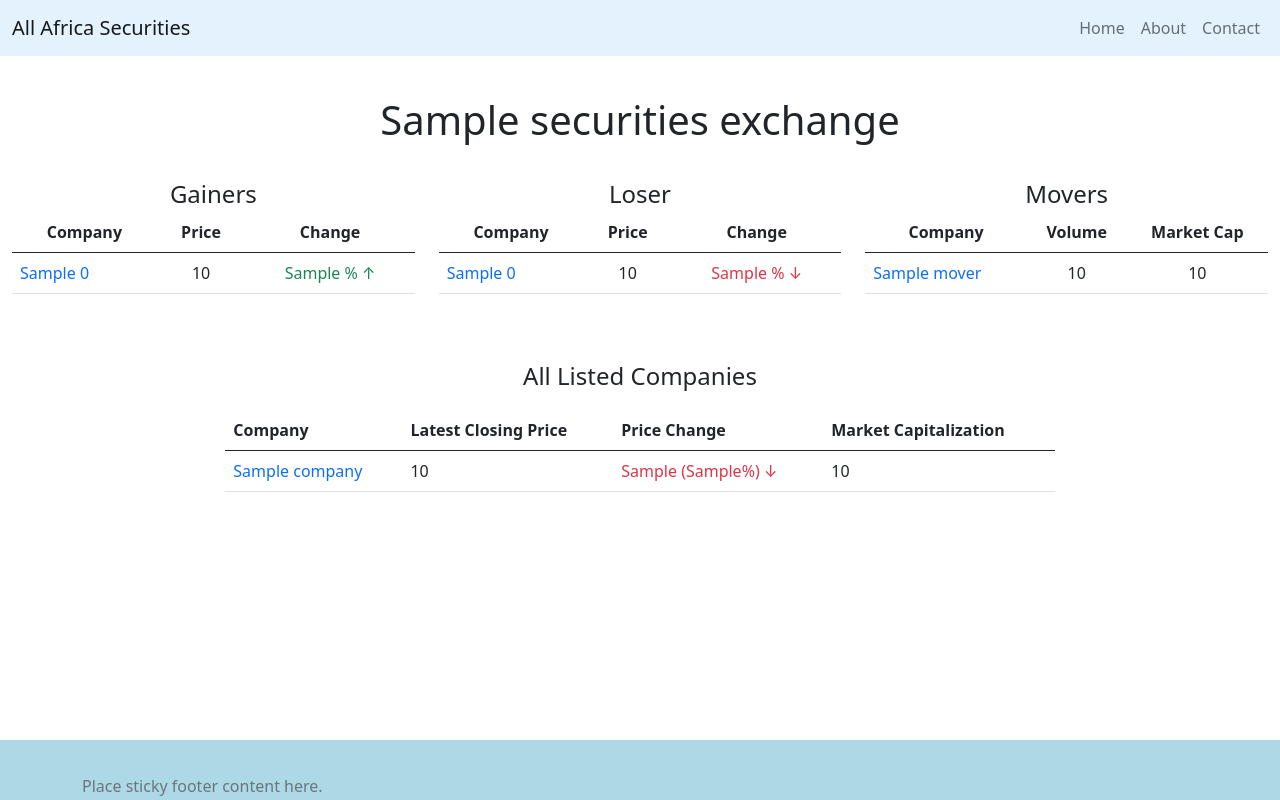
After one commit to d-mwenda/securities, a Django app: template securities_web/backend/securities/templates/stock_trading/bourse.html in a window 1280 px wide. The commit adds this page. Run offline with Django 3.2, Linux system fonts and the light colour scheme; the template is opened without the code that fills it: most values are stand-ins (such as "Sample title", 1, 10 or a date in 2020); some libraries are stand-ins or nearby versions.

Commit message:
bourse highlights view implemented.

```diff
--- a/securities_web/backend/securities/templates/base.html
+++ b/securities_web/backend/securities/templates/base.html
@@ -44,7 +44,7 @@
     <main class="container-fluid" role="main">
         {% block content %} {% endblock content %}
     </main>
-    <footer class="footer" style="height: 60px; line-height: 60px; background-color:lightblue;">
+    <footer class="fixed-bottom mt-auto py-3" style="height: 60px; line-height: 60px; background-color:lightblue;">
         <div class="container">
             <span class="text-muted">Place sticky footer content here.</span>
         </div>
--- /dev/null
+++ b/securities_web/backend/securities/templates/stock_trading/bourse.html
@@ -0,0 +1,121 @@
+{% extends "base.html" %} {% load custom_humanize %} {% block content %}
+<div class="container text-center pt-5">
+    <h1 class="mt-5" data-country="{{securities_exchange.country.slug}}" data-bourse="{{securities_exchange.slug}}">{{securities_exchange.name}}</h1>
+</div>
+<div class="row justify-content-center py-4 text-center">
+    <div class="col-xs-8 col-md-8 col-lg-4">
+        <div class="card border-0">
+            <span class="card-text fs-4">Gainers</span>
+            <table class="table table-hover">
+                <thead>
+                    <tr>
+                        <th scope="col">Company</th>
+                        <th scope="col">Price</th>
+                        <th scope="col">Change</th>
+                    </tr>
+                </thead>
+                <tbody>
+                    {% for gainer in securities_exchange.gainers %}
+                    <tr>
+                        <td class="text-start"><a class="text-decoration-none" href="{% url 'company_stock' country=securities_exchange.country.slug bourse=securities_exchange.slug ticker=gainer.0.ticker_symbol %}">{{gainer.0.name}}</a></td>
+                        <td>{{gainer.0.latest_price}}</td>
+                        <td class="text-success">{{gainer.1.1}}&nbsp;&#37;&nbsp;&#8593;</td>
+                    </tr>
+                    {% endfor %}
+                </tbody>
+
+            </table>
+        </div>
+    </div>
+    <div class="col-xs-8 col-md-8 col-lg-4">
+        <div class="card border-0">
+            <span class="card-text fs-4">Loser</span>
+            <table class="table table-hover">
+                <thead>
+                    <tr>
+                        <th scope="col">Company</th>
+                        <th scope="col">Price</th>
+                        <th scope="col">Change</th>
+                    </tr>
+                </thead>
+                <tbody>
+                    {% for loser in securities_exchange.losers %}
+                    <tr>
+                        <td class="text-start"><a class="text-decoration-none" href="{% url 'company_stock' country=securities_exchange.country.slug bourse=securities_exchange.slug ticker=loser.0.ticker_symbol %}">{{loser.0.name}}</a></td>
+                        <td>{{loser.0.latest_price}}</td>
+                        <td class="text-danger">{{loser.1.1}}&nbsp;&#37;&nbsp;&#8595;</td>
+                    </tr>
+                    {% endfor %}
+                </tbody>
+
+            </table>
+        </div>
+    </div>
+    <div class="col-xs-4 col-md-8 col-lg-4">
+        <div class="card border-0">
+            <span class="card-text fs-4">Movers</span>
+            <table class="table table-hover">
+                <thead>
+                    <tr>
+                        <th scope="col">Company</th>
+                        <th scope="col">Volume</th>
+                        <th scope="col" class="text-nowrap">Market Cap</th>
+                    </tr>
+                </thead>
+                <tbody>
+                    {% for mover in securities_exchange.movers %}
+                    <tr>
+                        <td class="text-start"><a class="text-decoration-none" href="{% url 'company_stock' country=securities_exchange.country.slug bourse=securities_exchange.slug ticker=mover.ticker_symbol %}">{{mover.name}}</a></td>
+                        <td>{{mover.latest_trading_volume | shortintword}}</td>
+                        <td>{{mover.market_cap | shortintword}}</td>
+                    </tr>
+                    {% endfor %}
+                </tbody>
+
+            </table>
+        </div>
+    </div>
+</div>
+<div class="row justify-content-center py-4 text-center">
+    <div class="col-xs-12 col-lg-8">
+        <p class="card-text fs-4 mb-10">All Listed Companies</p>
+        <table class="table table-hover all-listings">
+            <thead>
+                <tr>
+                    <th scope="col" class="text-start">Company</th>
+                    <th scope="col" class="text-start">Latest Closing Price</th>
+                    <th scope="col" class="text-start">Price Change</th>
+                    <th scope="col" class="text-start">Market Capitalization</th>
+                </tr>
+            </thead>
+            <tbody>
+                {% for company in securities_exchange.companies.all %} {% if company.latest_price != None %}
+                <tr>
+                    <td class="text-start"><a class="text-decoration-none" href="{% url 'company_stock' country=securities_exchange.country.slug bourse=securities_exchange.slug ticker=company.ticker_symbol %}">{{company.name}}</a></td>
+                    <td class="text-start">{{company.latest_price}}</td>
+                    <td class="text-start"><span>{{company.price_change.0}}</span>&nbsp;({{company.price_change.1}}&#37;)</td>
+                    <td class="text-start">{{company.market_cap | shortintword}}</td>
+                </tr>
+                {% endif %} {% endfor %}
+            </tbody>
+        </table>
+    </div>
+</div>
+{% endblock content %} {% block custom_scripts %}
+<script>
+    $(document).ready(function() {
+        let rows = $(".all-listings").children("tbody").children("tr");
+        rows.each(function() {
+            cell = $(this).children("td:nth-child(3)");
+            value = parseFloat(cell.children("span").text());
+            if (value > 0) {
+                cell.addClass("text-success");
+                cell.append("&nbsp;&#8593;")
+            } else {
+                cell.addClass("text-danger");
+                cell.append("&nbsp;&#8595;")
+            }
+        });
+    });
+</script>
+{% endblock custom_scripts %}
```
Also changed, not shown: securities_web/backend/securities/stock_trading/models.py (+90 -22 lines), securities_web/backend/securities/stock_trading/views.py (+7 -3 lines).
